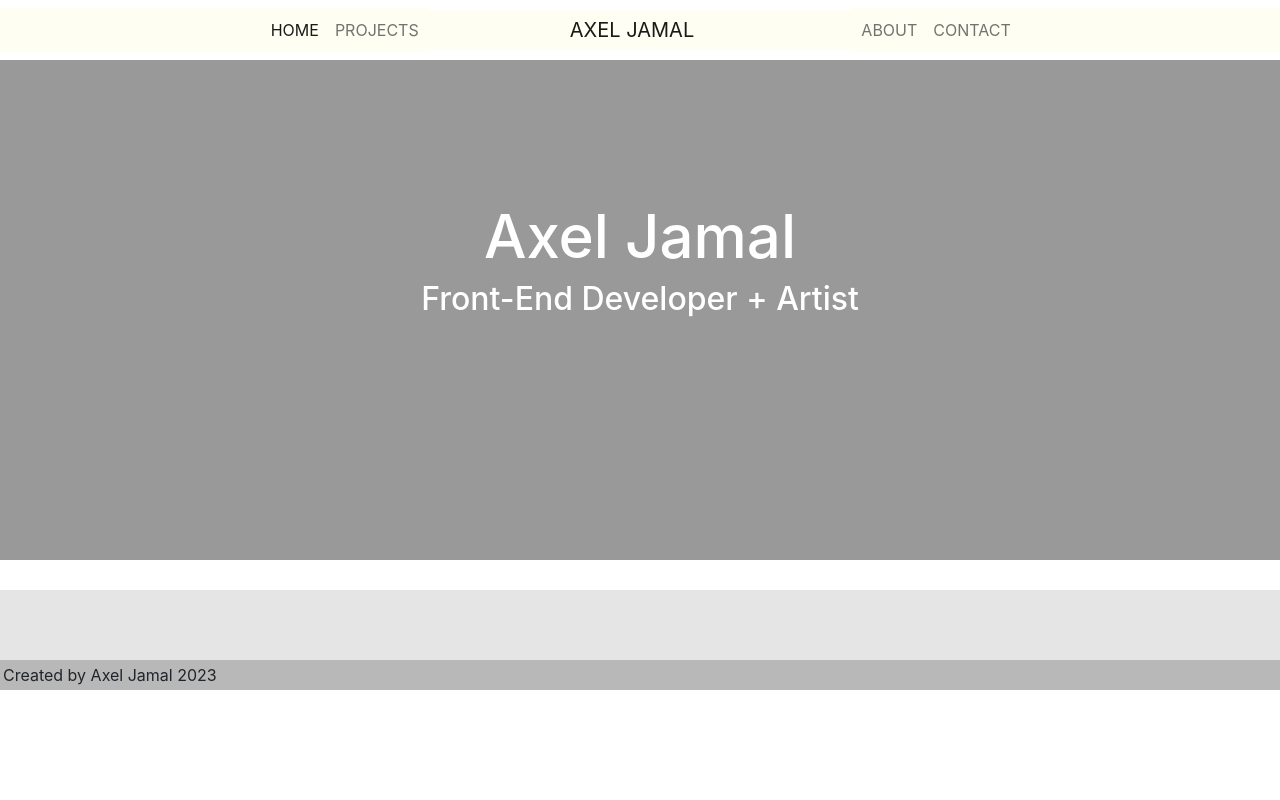
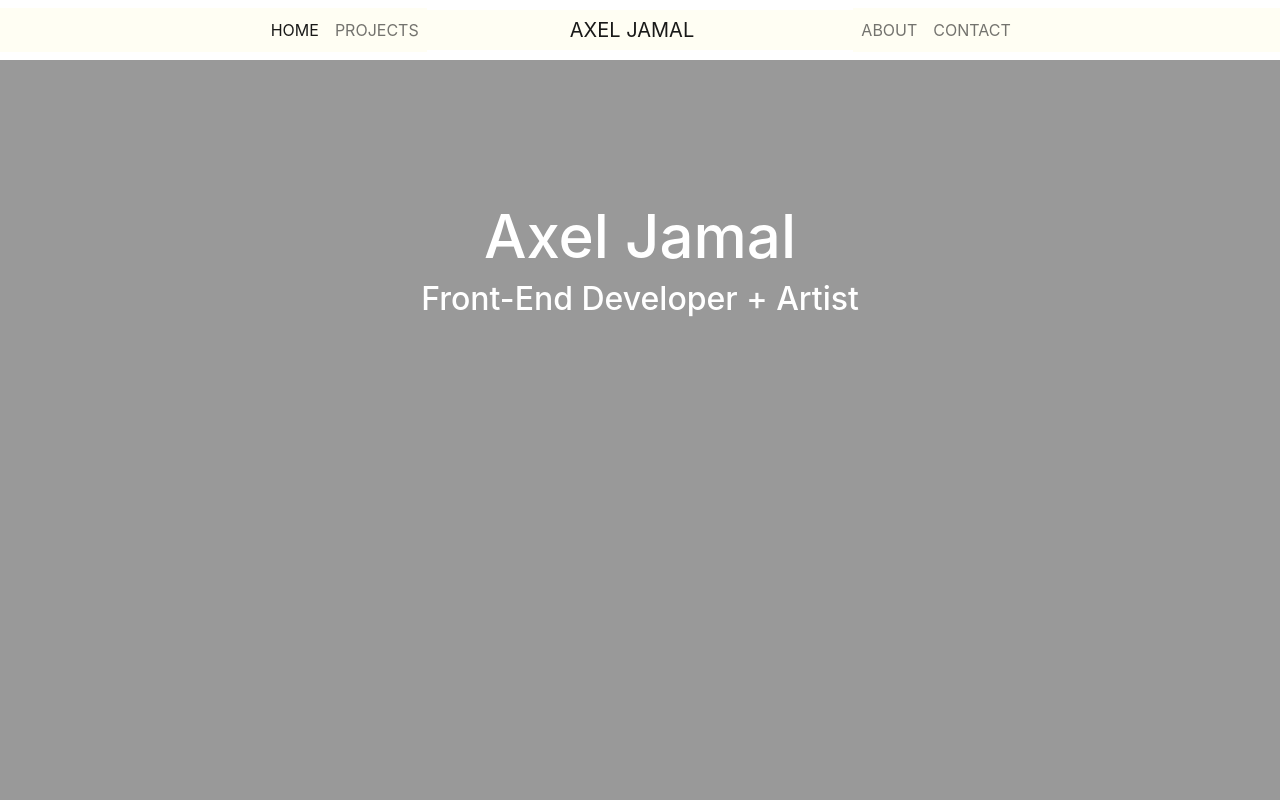
Before and after one commit to axeljamal/react-js-portfolio, a React (Create React App) app: page / in a window 1280 px wide. Shown: the top 800 px of the page. Built offline with nearby package versions, Linux system fonts and the light colour scheme; the HTML template or start-up script is replaced by a standard one.

Commit message:
Created folder, assets,images

```diff
--- a/src/components/Hero/style.css
+++ b/src/components/Hero/style.css
@@ -1,5 +1,5 @@
 .hero {
-  height: 500px;
+  height: 800px;
   background-size: cover;
   background-position: center;
   position: relative;
@@ -8,7 +8,7 @@
 .hero::after {
   content: "";
   display: block;
-  opacity: .4;
+  opacity: 0.4;
   position: absolute;
   top: 0;
   bottom: 0;
@@ -22,7 +22,8 @@
   z-index: 2;
 }
 
-.hero h1, .hero h2 {
+.hero h1,
+.hero h2 {
   color: white;
 }
 
--- a/src/pages/Projects.js
+++ b/src/pages/Projects.js
@@ -1,5 +1,4 @@
 import React from "react";
-import Footer from "../components/Footer";
 import Hero2 from "../components/Hero2";
 import Card from "../components/Card";
 import projectsData from "../projectsData.json";
```
